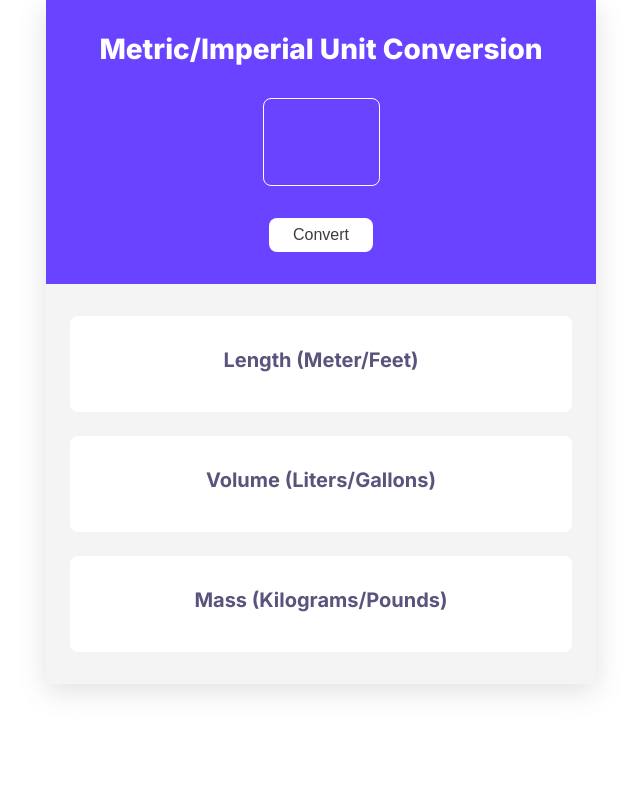
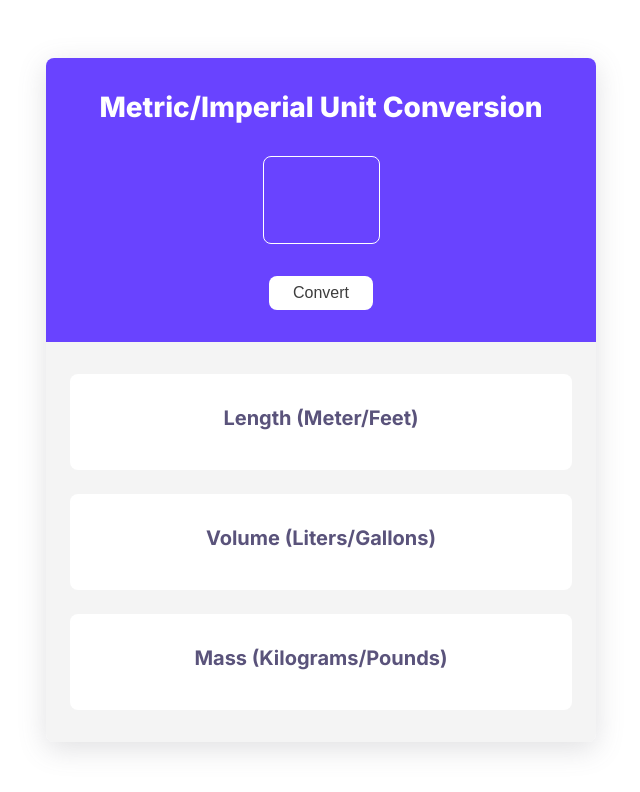
Before and after one commit to ONESSR/unitConversion, a plain HTML site: page index.html in a window 1280 px wide. Shown: the whole page, without its empty margins (319-959 px from the left). Drawn offline with Linux system fonts and the light colour scheme.

Commit message:
Adjusted central alignment of container and border-radius issue.

```diff
--- a/css/styles.css
+++ b/css/styles.css
@@ -35,8 +35,8 @@
 }
 
 body {
-  width: 100vw;
-  height: 100%;
+  width: 100%;
+  height: 100vh;
   font-family: var(--mainFontFamily);
   text-align: center;
   display: flex;
@@ -50,6 +50,7 @@ body {
   max-width: 550px;
   border-radius: var(--borderRadius);
   box-shadow: rgba(100, 100, 111, 0.2) 0px 7px 29px 0px;
+  overflow: hidden;
 }
 
 .topSection {
```
